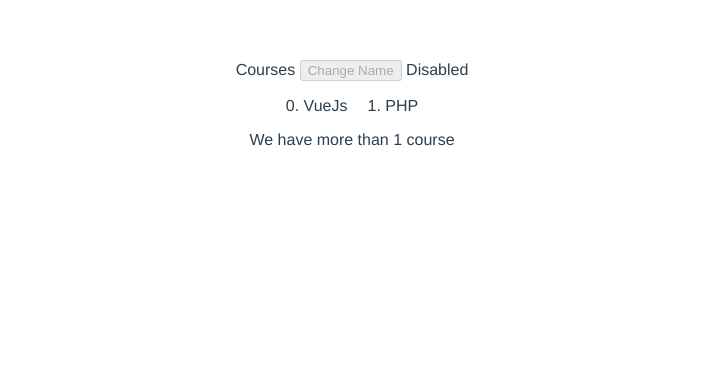
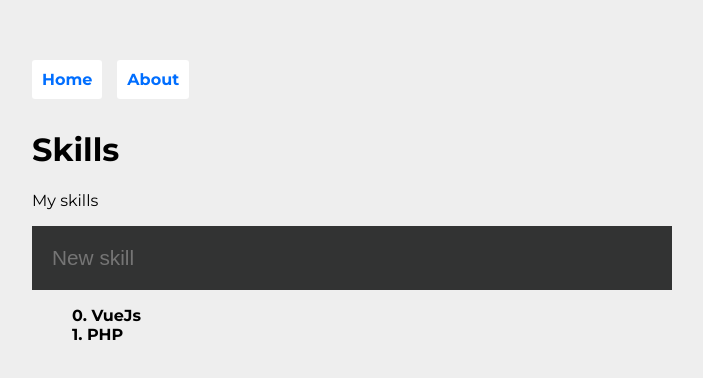
Before and after one commit to texxinsane/vue_playground, a Vue app: page / in a window 1280 px wide. Shown: the top 378 px of the page, without its empty margins (288-991 px from the left). Built offline with nearby package versions, Linux system fonts and the light colour scheme.

Commit message:
form, some style, router

```diff
--- a/package.json
+++ b/package.json
@@ -9,8 +9,11 @@
   },
   "dependencies": {
     "@vue/cli": "^4.2.2",
+    "animate.css": "^3.7.2",
     "core-js": "^3.6.4",
-    "vue": "^2.6.11"
+    "vee-validate": "2.2.15",
+    "vue": "^2.6.11",
+    "vue-router": "^3.1.5"
   },
   "devDependencies": {
     "@vue/cli-plugin-babel": "~4.2.0",
--- a/src/App.vue
+++ b/src/App.vue
@@ -1,27 +1,57 @@
+/*jshint esversion: 6 */
+
 <template>
   <div id="app">
-    <Skills msg="Welcome to Your Vue.js App"/>
+    <nav>
+        <router-link to="/">Home</router-link>
+        <router-link to="/about">About</router-link>
+    </nav>
+  <router-view></router-view>
   </div>
 </template>
 
 <script>
-import Skills from './components/Skills.vue'
+
 
 export default {
   name: 'App',
   components: {
-    Skills
+
   }
 }
 </script>
 
 <style>
+@import url('https://fonts.googleapis.com/css?family=Montserrat:400,700');
+
+body {
+  background-color: #EEEEEE;
+  font-family: 'Montserrat', sans-serif;
+  display: grid;
+  grid-template-rows: auto;
+  justify-items: center;
+  padding-top: 50px;
+}
+
+body, html {
+  margin: 0;
+  height: 100%;
+}
 #app {
-  font-family: Avenir, Helvetica, Arial, sans-serif;
-  -webkit-font-smoothing: antialiased;
-  -moz-osx-font-smoothing: grayscale;
-  text-align: center;
-  color: #2c3e50;
-  margin-top: 60px;
+    width: 50%;
+}
+
+nav {
+  padding: 20px 20px 20px 0;
+}
+
+nav a {
+  padding: 10px;
+  text-decoration: none;
+  background: #fff;
+  border-radius: 3px;
+  color: rgb(0, 110, 255);
+  font-weight: bold;
+  margin-right: 15px;
 }
 </style>
--- /dev/null
+++ b/src/assets/Skills.css
@@ -0,0 +1,52 @@
+@import "https://cdnjs.cloudflare.com/ajax/libs/animate.css/3.7.2/animate.min.css";
+
+ul {
+    list-style-type: none;
+}
+
+li {
+    font-weight: bold;
+    text-align: left;
+
+}
+
+.alert {
+    background: #fdf2ce;
+    font-weight: bold;
+    display: inline-block;
+    padding: 5px;
+    margin-top: -20px;
+  }
+
+.border-1 {
+    border:2px solid black;
+}
+
+input {
+    width: calc(100% - 40px);
+    border: 0;
+    padding: 20px;
+    font-size: 1.3em;
+    background-color: #323333;
+    color: #687F7F;
+  }
+
+.alert-in-enter-active {
+    animation: bounce-in .5s;
+}
+
+.alert-in-leave-active {
+    animation: bounce-in .5s reverse;
+}
+
+@keyframes bounce-in {
+    0% {
+        transform: scale(0);
+    }
+    50% {
+        transform: scale(1.5);
+    }
+    100% {
+        transform: scale(1);
+    }
+}
--- /dev/null
+++ b/src/components/About.vue
@@ -0,0 +1,14 @@
+<template>
+    <h1>Hello {{ their_name }}, this is an about page</h1>
+</template>
+
+<script>
+export default {
+  name: 'About',
+  data() {
+    return {
+      their_name: this.$route.params.name
+    }
+  }
+}
+</script>
--- a/src/components/Skills.vue
+++ b/src/components/Skills.vue
@@ -1,14 +1,36 @@
+/*jshint esversion: 6 */
+
 <template>
-  <div class="hello">
-    {{ name }}
-    <button v-on:click="changeName" v-bind:disabled="btnState">Change Name</button>
-    {{ btnState ? 'Disabled': 'Enabled' }}
+  <div class="container">
+    <h1>{{ name }}</h1>
+    <!-- <button v-on:click="changeName" v-bind:disabled="btnState">Change Name</button> -->
+    <p>My skills</p>
+    <!-- {{ btnState ? 'Disabled': 'Enabled' }} -->
     <div class="holder">
+      <form @submit.prevent="addSkill">
+        <input type="text" placeholder="New skill" v-model="skill" v-validate="'min:3'" name="skill">
+        <transition name="alert-in" enter-active-class="animated flipInX" leave-active-class="animated flipOutX">
+         <p class="alert" v-if="errors.has('skill')">{{ errors.first('skill') }}</p>
+        </transition>
+        <!-- <input type="checkbox" id="checkbox"  v-model="checked"> -->
+
+      </form>
+
       <ul>
-        <li v-for="(data, index) in courses" :key='index'>{{ index }}. {{ data.name }}</li>
+        <transition-group name="list" enter-active-class="animated bounceInUp" leave-active-class="animated bounceOutDown">
+          <li v-for="(data, index) in skills" :key='index'>
+            {{ index }}. {{ data.skill }}
+            <i class="fa fa-minus-circle" v-on:click="remove(index)"></i>
+          </li>
+
+        </transition-group>
       </ul>
-      <p v-if="courses.length > 1"> We have more than 1 course</p>
+      <!-- <p v-if="skills.length > 1"> We have more than 1 course</p>
       <p v-else>We have one course</p>
+      <div v-bind:class="{ 'alert' : showAlert, 'border-1' : showBorder }"></div>
+      <div v-bind:class="alertObject"></div>
+      <div v-bind:style="{ backgroundColor: bgColor, with: bgWidth, height: bgHeight }"></div> -->
+
     </div>
   </div>
 </template>
@@ -18,31 +40,49 @@ export default {
   name: "Skills",
   data() {
     return {
-      name: "Courses",
+      checked:false,
+      name: "Skills",
       btnState: true,
-      courses: [
-        { name: "VueJs" },
-         { name: "PHP" }
-        ]
+      skill: '',
+      skills: [
+        { skill: "VueJs" },
+         { skill: "PHP" }
+        ],
+      showAlert: true,
+      showBorder: true,
+      alertObject: {
+        'alert':true,
+        'border-1':true
+
+      },
+      bgColor: 'yellow',
+      bgWidth: '100%',
+      bgHeight: '30px'
+
     };
+  },
+  methods: {
+    addSkill() {
+      this.$validator.validateAll().then((result) => {
+          if(result){
+              this.skills.push({skill: this.skill});
+              this.skill = '';
+          }else{
+            console.log('not valid');
+          }
+
+      });
+
+      console.log('Check value is: '+this.checked);
+    },
+     remove(id) {
+        this.skills.splice(id, 1);
+    }
   }
 };
 </script>
 
 <!-- Add "scoped" attribute to limit CSS to this component only -->
-<style scoped>
-h3 {
-  margin: 40px 0 0;
-}
-ul {
-  list-style-type: none;
-  padding: 0;
-}
-li {
-  display: inline-block;
-  margin: 0 10px;
-}
-a {
-  color: #42b983;
-}
+<style src="../assets/Skills.css" scoped>
+
 </style>
--- /dev/null
+++ b/src/router.js
@@ -0,0 +1,23 @@
+/*jshint esversion: 6 */
+
+import Vue from 'vue';
+import Skills from './components/Skills.vue';
+import About from './components/About.vue';
+import VueRouter from 'vue-router';
+
+Vue.use(VueRouter);
+
+export default new VueRouter({
+  routes: [
+    {
+      path: '/',
+      name: 'skills',
+      component: Skills
+    },
+    {
+      path: '/about',
+      name: 'about',
+      component: About
+    }
+  ]
+});
```
Also changed, not shown: src/app.js (deleted, +0 -53 lines), src/main.js (+8 -1 lines), 2 other files (tests, documents, lock files or other folders).
